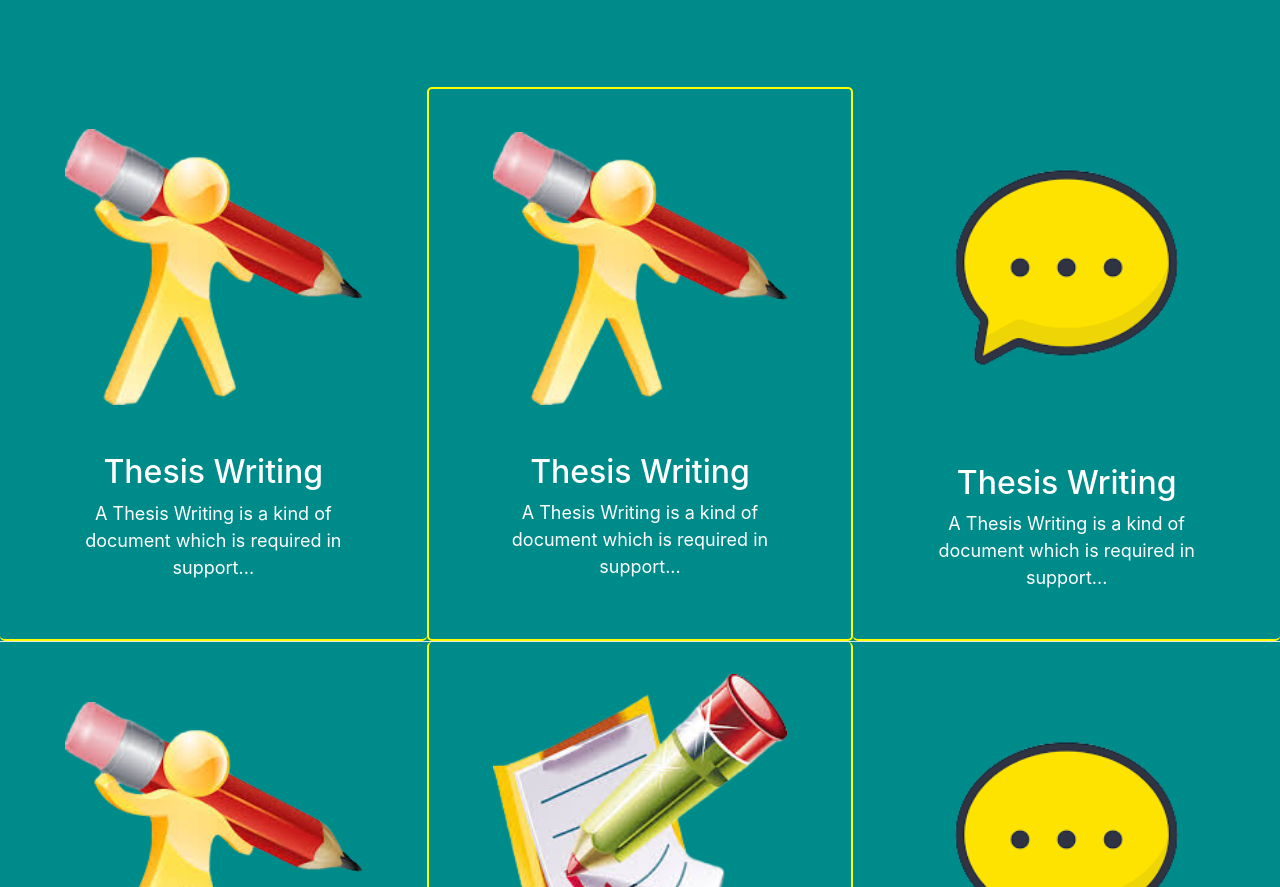
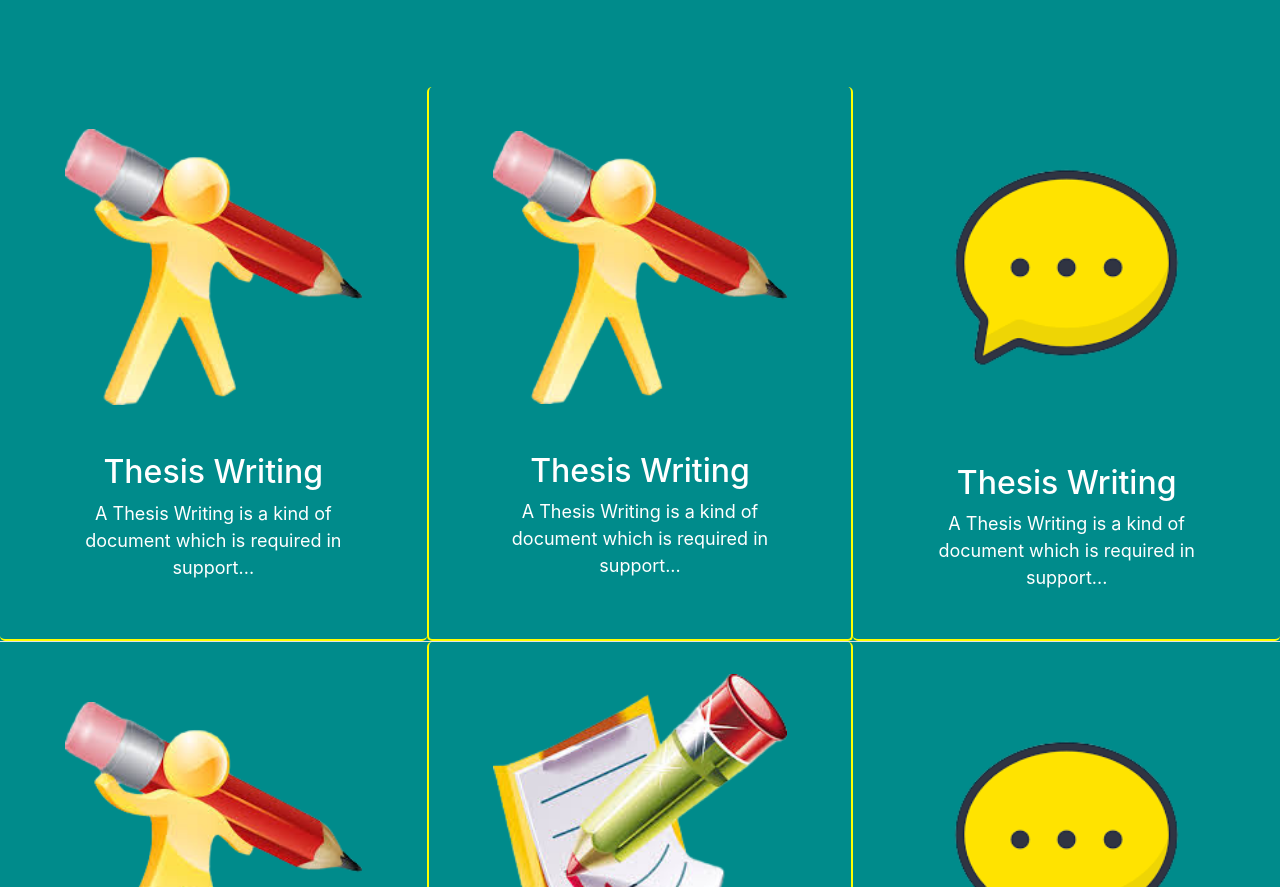
Before and after one commit to Sumandhangar/multiple-pages-html-web-project, a plain HTML site: page services.html in a window 1280 px wide. Shown: the part 1039-1926 px from the top of the page. Drawn offline with nearby package versions, Linux system fonts and the light colour scheme.

Commit message:
removed top border from services

```diff
--- a/services.html
+++ b/services.html
@@ -95,7 +95,7 @@
                         </div>
                     </div>
                 </div>
-                <div class="col-lg-4 hovering">
+                <div class="col-lg-4 hovering border-top-0">
                     <div class="content1">
                         <img src="images/handimage-removebg-preview.png" class="img-fluid w-75" />
                         <div>
```
